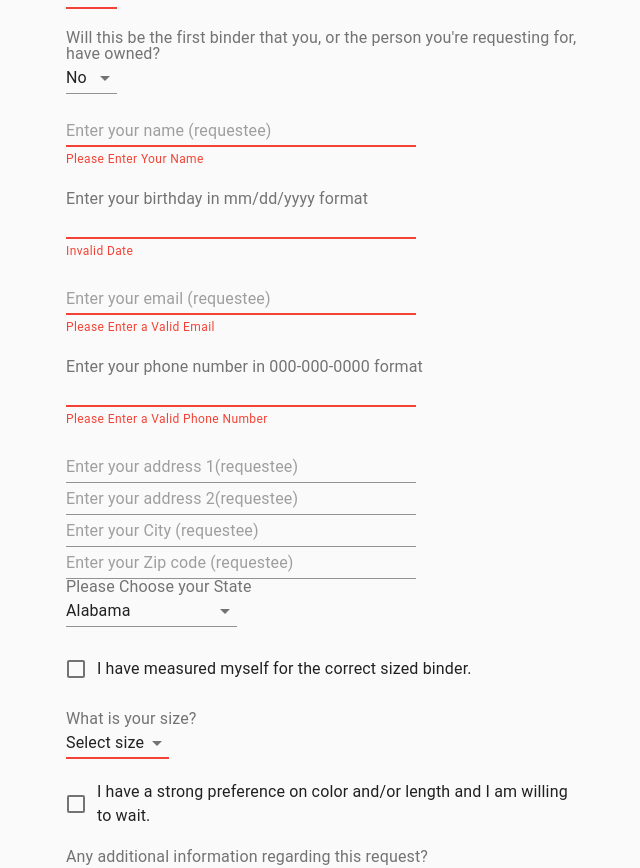
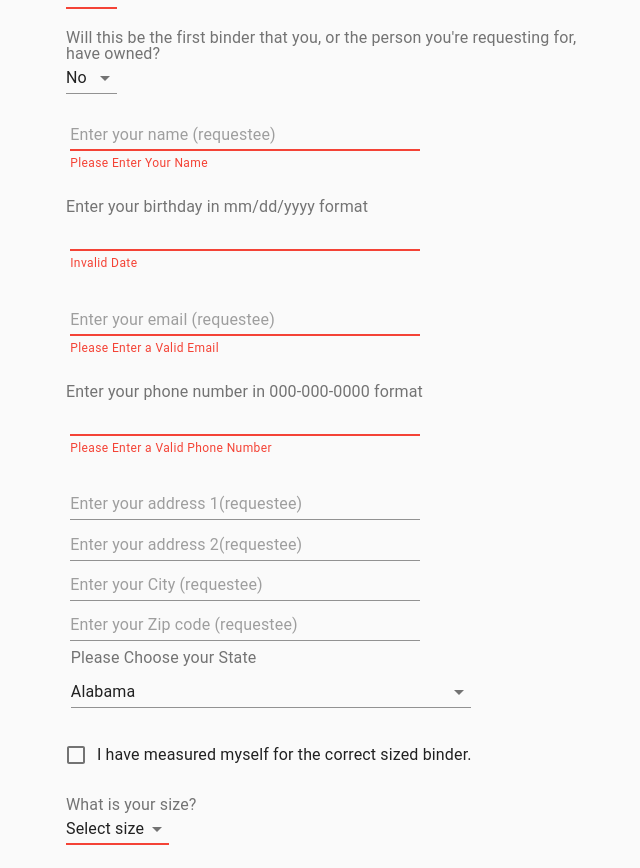
Before and after one commit to limzkil/OM-binder-program, a React (Create React App) app: page /form in a window 1280 px wide. Shown: the part 705-1573 px from the top of the page, without its empty margins (315-955 px from the left). Built offline with nearby package versions, Linux system fonts and the light colour scheme.

Commit message:
fixed margin on new address fields

```diff
--- a/src/ReqForm.js
+++ b/src/ReqForm.js
@@ -24,6 +24,7 @@ const useStyles = makeStyles({
   },
   formItemField: {
     width: "25em",
+    margin: ".3em",
   },
   formHeadings: {
     margin: "1em 1em .5em .5em",
@@ -610,11 +611,12 @@ export default function ReqForm() {
                     className={style.formItemField}
                     onChange={(e) => setAddressZip(e.target.value)}
                   />
-                  <InputLabel>Please Choose your State</InputLabel>
+                  <InputLabel className={style.formItemField}>Please Choose your State</InputLabel>
                   <NativeSelect
                     id="addressState"
                     name="addressState"
                     placeholder="Please Choose your state (requestee)"
+                    className={style.formItemField}
                     value={addressState}
                     onChange={(e) => setAddressState(e.target.value)}
                   >
```
